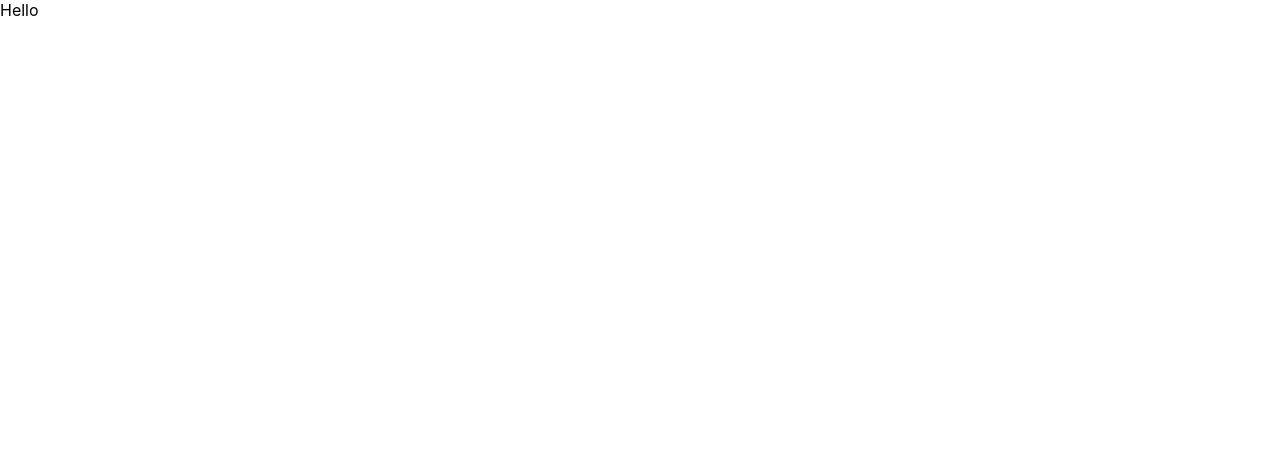
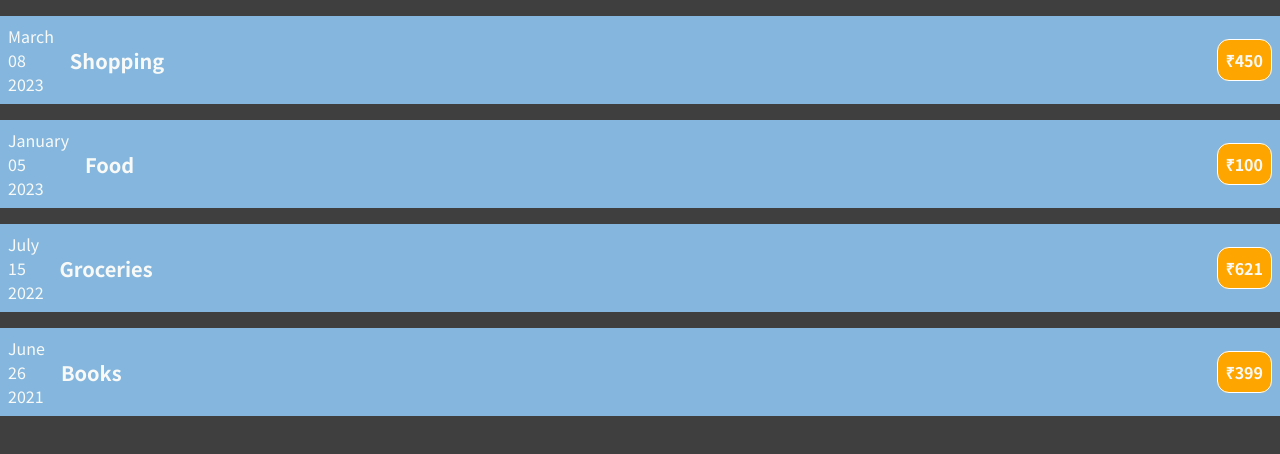
Before and after one commit to sreeyu/expense_tracker, a React (Create React App) app: page / in a window 1280 px wide. Shown: the top 454 px of the page. Built offline with nearby package versions, Linux system fonts and the light colour scheme; the HTML template or start-up script is replaced by a standard one.

Commit message:
Add expense container component

```diff
--- a/src/App.js
+++ b/src/App.js
@@ -1,7 +1,56 @@
+import ExpenseItem from "./components/ExpenseItem";
+
+const expenseArray = [
+  {
+    id: 'e1',
+    title: 'Shopping',
+    amount: 450,
+    date: new Date(2023, 2, 8)
+  },
+  {
+    id: 'e2',
+    title: 'Food',
+    amount: 100,
+    date: new Date(2023, 0, 5)
+  },
+  {
+    id: 'e3',
+    title: 'Groceries',
+    amount: 621,
+    date: new Date(2022, 6, 15)
+  },
+  {
+    id: 'e4',
+    title: 'Books',
+    amount: 399,
+    date: new Date(2021, 5, 26)
+  }
+];
+
 function App() {
+
   return (
     <div className="App">
-      Hello
+      <ExpenseItem
+      date={expenseArray[0].date}
+      title={expenseArray[0].title}
+      amount={expenseArray[0].amount}
+      />
+      <ExpenseItem
+      date={expenseArray[1].date}
+      title={expenseArray[1].title}
+      amount={expenseArray[1].amount}
+      />
+      <ExpenseItem
+      date={expenseArray[2].date}
+      title={expenseArray[2].title}
+      amount={expenseArray[2].amount}
+      />
+      <ExpenseItem
+      date={expenseArray[3].date}
+      title={expenseArray[3].title}
+      amount={expenseArray[3].amount}
+      />
     </div>
   );
 }
--- /dev/null
+++ b/src/components/ExpenseItem.css
@@ -0,0 +1,52 @@
+.expenseContainer{
+    padding: 0.5rem;
+    margin: 1rem 0;
+    color: #F9FAF8;
+    background-color: #85B7DE;
+    display: flex;
+    justify-content: space-between;
+    align-items: center;
+}
+
+.expenseItem{
+    display: flex;
+    flex-direction: column;
+    align-items: flex-end;
+    gap: 1rem;
+    flex-flow: column-reverse;
+    justify-content: flex-start;
+    flex: 1;
+}
+
+.expenseContainer h2{
+    font-size: 1rem;
+    flex: 1;
+    margin: 0 1rem;
+}
+
+.expenseAmount{
+    font-size: 1rem;
+    font-weight: bold;
+    padding: 0.5rem;
+    border: 1px solid white;
+    border-radius: 12px;
+    background-color: #FFA500;
+}
+
+@media (min-width: 580px) {
+    .expenseItem {
+      flex-direction: row;
+      align-items: center;
+      justify-content: flex-start;
+      flex: 1;
+    }
+
+    .expenseItem h2 {
+      font-size: 1.25rem;
+    }
+
+    .expense {
+      font-size: 1.25rem;
+      padding: 0.5rem 1.5rem;
+    }
+}
--- /dev/null
+++ b/src/components/ExpenseItem.jsx
@@ -0,0 +1,24 @@
+import './ExpenseItem.css';
+
+function ExpenseItem (props){
+
+    const month = props.date.toLocaleString('en-US', {month: 'long'});
+    const day = props.date.toLocaleString('en-US', {day: '2-digit'});
+    const year = props.date.getFullYear();
+
+    return (
+        <div className='expenseContainer'>
+            <div>
+                <div>{month}</div>
+                <div>{day}</div>
+                <div>{year}</div>
+            </div>
+            <div className='expenseItem'>
+                <h2>{props.title}</h2>
+                <div className='expenseAmount'>₹{props.amount}</div>
+            </div>
+        </div>
+    );
+}
+
+export default ExpenseItem;
--- a/src/index.css
+++ b/src/index.css
@@ -1,13 +1,14 @@
+@import url('https://fonts.googleapis.com/css2?family=Noto+Sans+JP:wght@400;700&display=swap');
+
+* {
+  box-sizing: border-box;
+}
+
+html {
+  font-family: 'Noto Sans JP', sans-serif;
+}
+
 body {
   margin: 0;
-  font-family: -apple-system, BlinkMacSystemFont, 'Segoe UI', 'Roboto', 'Oxygen',
-    'Ubuntu', 'Cantarell', 'Fira Sans', 'Droid Sans', 'Helvetica Neue',
-    sans-serif;
-  -webkit-font-smoothing: antialiased;
-  -moz-osx-font-smoothing: grayscale;
+  background-color: #3f3f3f;
 }
-
-code {
-  font-family: source-code-pro, Menlo, Monaco, Consolas, 'Courier New',
-    monospace;
-}
```
